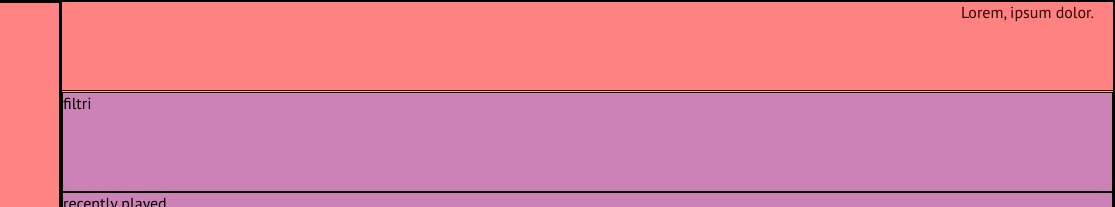
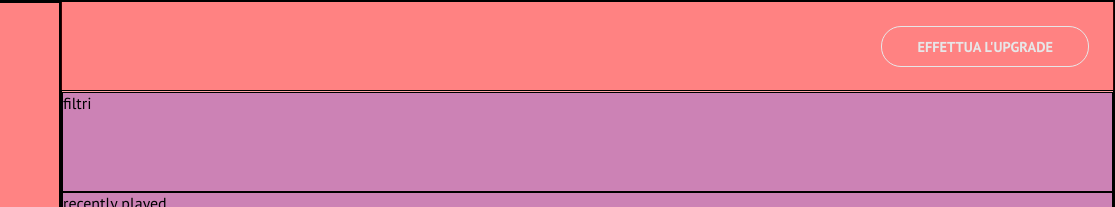
Before and after one commit to alessandrodaniello105/html-css-spotifyweb, a plain HTML site: page index.html in a window 1280 px wide. Shown: the top 207 px of the page, 165-1280 px from the left. Drawn offline with Linux system fonts and the light colour scheme.

Commit message:
[fix]:upgrade z-index;[add]:upgrade btn

```diff
--- a/assets/css/style.css
+++ b/assets/css/style.css
@@ -49,6 +49,15 @@ a > .col {
   cursor: pointer;
 }
 
+.btn.special a {
+  text-decoration: none;
+  color: #E7E7E8;
+  font-size: .9rem;
+  font-weight: 800;
+  padding: 10px 35px;
+  border: 1px solid #E7E7E8;
+  border-radius: 20px;
+}
 
 
 
@@ -87,6 +96,10 @@ a > .col {
 
 .j-center {
   justify-content: center;
+}
+
+.j-end {
+  justify-content: flex-end;
 }
 
 .a-center {
@@ -131,7 +144,8 @@ a > .col {
   padding-right: 20px;
   width: calc(100% - 225px);
   height: 90px;
-  text-align: right;
+  z-index: 999;
+  /* text-align: right; */
 }
 
 .app-content {
--- a/index.html
+++ b/index.html
@@ -22,8 +22,10 @@
     <div class="browser debug">
 
       <!-- UPGRADE -->
-      <div class="upgrade debug">
-        Lorem, ipsum dolor.
+      <div class="upgrade flex-row a-center j-end debug">
+        <div class="btn special">
+          <a href="#"><span>EFFETTUA L'UPGRADE</span></a>
+        </div>
       </div>
       <!-- /UPGRADE -->
 
```
